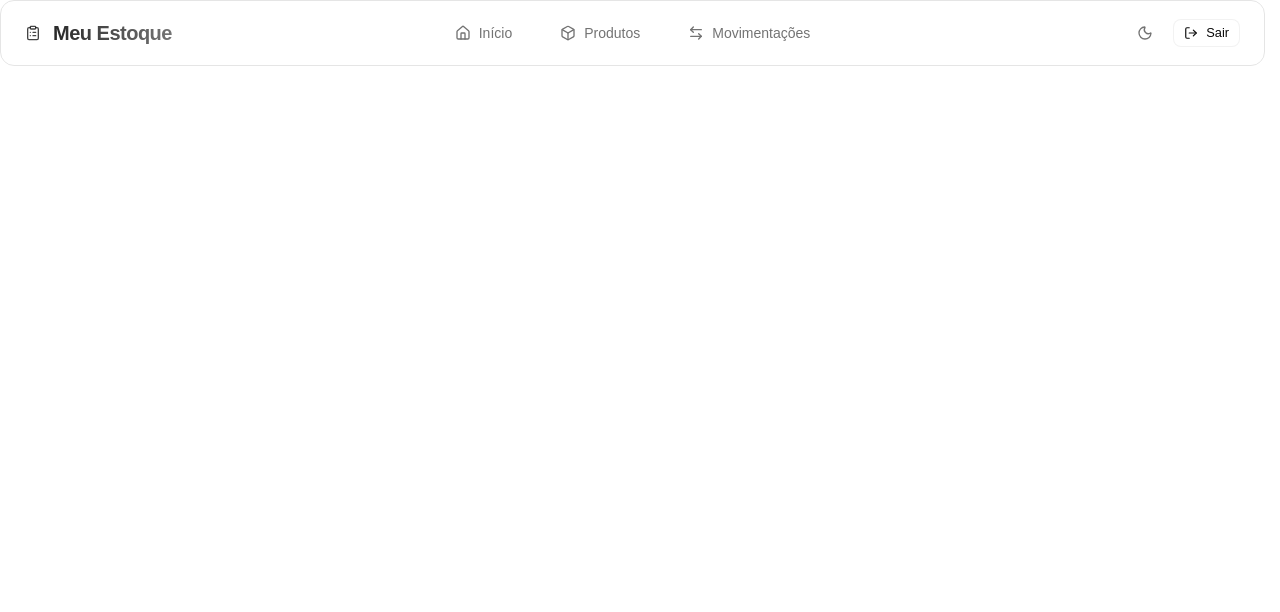
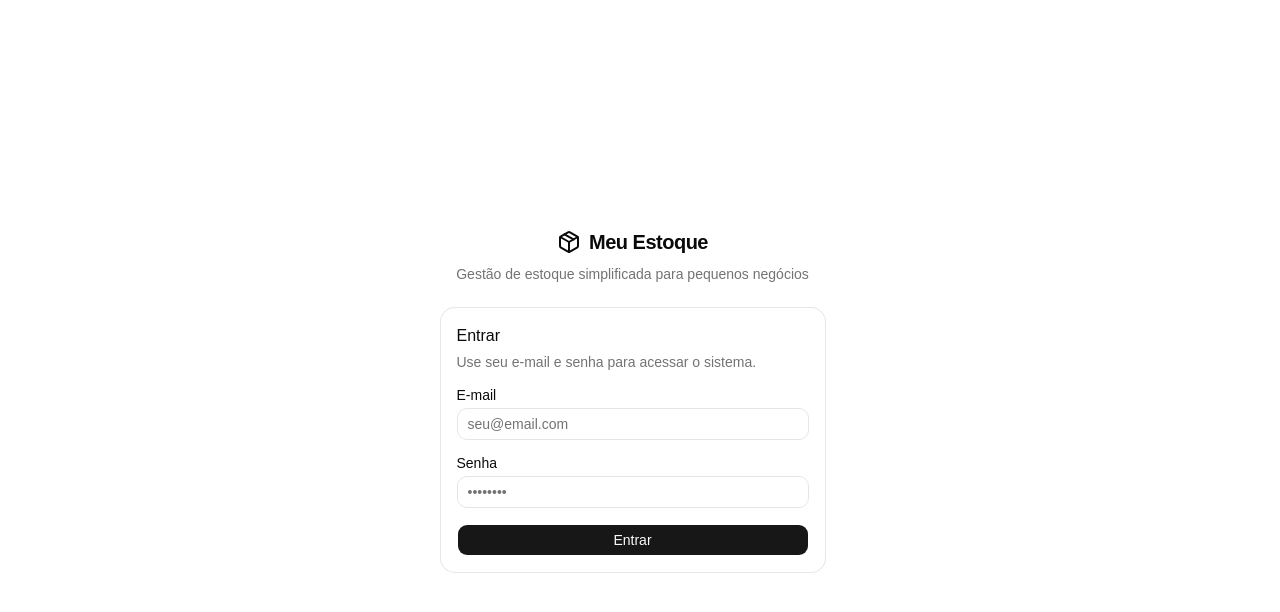
Before and after one commit to lucasws1/meu-estoque, a React (Vite) app in the folder frontend/: page /login in a window 1280 px wide. Shown: the top 612 px of the page. Built offline with nearby package versions, Linux system fonts and the light colour scheme.

Commit message:
feat: implementar autenticação de usuário com contexto e rotas privadas

```diff
--- a/frontend/src/App.jsx
+++ b/frontend/src/App.jsx
@@ -10,17 +10,28 @@ import Navbar from "./components/Navbar";
 import Produtos from "./pages/Produtos";
 import Movimentacoes from "./pages/Movimentacoes";
 import Home from "./pages/Home";
+import { AuthProvider } from "./context/AuthContext";
+import Login from "./pages/Login";
+import PrivateRoute from "./components/PrivateRoute";
+import AppLayout from "./components/AppLayout";
 
 function App() {
   return (
+    <AuthProvider>
       <BrowserRouter>
-      <Navbar />
         <Routes>
+          <Route path="/login" element={<Login />} />
+          <Route element={<PrivateRoute />}>
+            <Route element={<AppLayout />}>
               <Route path="/" element={<Home />} />
               <Route path="/produtos" element={<Produtos />} />
               <Route path="/movimentacoes" element={<Movimentacoes />} />
+            </Route>
+          </Route>
+          <Route path="*" element={<Navigate to="/" replace />} />
         </Routes>
       </BrowserRouter>
+    </AuthProvider>
   );
 }
 
--- /dev/null
+++ b/frontend/src/components/AppLayout.jsx
@@ -0,0 +1,13 @@
+import { Outlet } from "react-router-dom";
+import Navbar from "./Navbar";
+
+export default function AppLayout() {
+  return (
+    <div className="flex flex-col">
+      <Navbar />
+      <main className="flex">
+        <Outlet />
+      </main>
+    </div>
+  );
+}
--- /dev/null
+++ b/frontend/src/components/PrivateRoute.jsx
@@ -0,0 +1,7 @@
+import { useAuth } from "@/context/AuthContext";
+import { Navigate, Outlet } from "react-router-dom";
+
+export default function PrivateRoute() {
+  const { usuario } = useAuth();
+  return usuario ? <Outlet /> : <Navigate to="/login" replace />;
+}
--- /dev/null
+++ b/frontend/src/components/ui/card.jsx
@@ -0,0 +1,114 @@
+import * as React from "react"
+
+import { cn } from "@/lib/utils"
+
+function Card({
+  className,
+  size = "default",
+  ...props
+}) {
+  return (
+    <div
+      data-slot="card"
+      data-size={size}
+      className={cn(
+        "group/card flex flex-col gap-4 overflow-hidden rounded-xl bg-card py-4 text-sm text-card-foreground ring-1 ring-foreground/10 has-data-[slot=card-footer]:pb-0 has-[>img:first-child]:pt-0 data-[size=sm]:gap-3 data-[size=sm]:py-3 data-[size=sm]:has-data-[slot=card-footer]:pb-0 *:[img:first-child]:rounded-t-xl *:[img:last-child]:rounded-b-xl",
+        className
+      )}
+      {...props} />
+  );
+}
+
+function CardHeader({
+  className,
+  ...props
+}) {
+  return (
+    <div
+      data-slot="card-header"
+      className={cn(
+        "group/card-header @container/card-header grid auto-rows-min items-start gap-1 rounded-t-xl px-4 group-data-[size=sm]/card:px-3 has-data-[slot=card-action]:grid-cols-[1fr_auto] has-data-[slot=card-description]:grid-rows-[auto_auto] [.border-b]:pb-4 group-data-[size=sm]/card:[.border-b]:pb-3",
+        className
+      )}
+      {...props} />
+  );
+}
+
+function CardTitle({
+  className,
+  ...props
+}) {
+  return (
+    <div
+      data-slot="card-title"
+      className={cn(
+        "font-heading text-base leading-snug font-medium group-data-[size=sm]/card:text-sm",
+        className
+      )}
+      {...props} />
+  );
+}
+
+function CardDescription({
+  className,
+  ...props
+}) {
+  return (
+    <div
+      data-slot="card-description"
+      className={cn("text-sm text-muted-foreground", className)}
+      {...props} />
+  );
+}
+
+function CardAction({
+  className,
+  ...props
+}) {
+  return (
+    <div
+      data-slot="card-action"
+      className={cn(
+        "col-start-2 row-span-2 row-start-1 self-start justify-self-end",
+        className
+      )}
+      {...props} />
+  );
+}
+
+function CardContent({
+  className,
+  ...props
+}) {
+  return (
+    <div
+      data-slot="card-content"
+      className={cn("px-4 group-data-[size=sm]/card:px-3", className)}
+      {...props} />
+  );
+}
+
+function CardFooter({
+  className,
+  ...props
+}) {
+  return (
+    <div
+      data-slot="card-footer"
+      className={cn(
+        "flex items-center rounded-b-xl border-t bg-muted/50 p-4 group-data-[size=sm]/card:p-3",
+        className
+      )}
+      {...props} />
+  );
+}
+
+export {
+  Card,
+  CardHeader,
+  CardFooter,
+  CardTitle,
+  CardAction,
+  CardDescription,
+  CardContent,
+}
--- /dev/null
+++ b/frontend/src/context/AuthContext.jsx
@@ -0,0 +1,36 @@
+import { createContext, useContext, useState } from "react";
+
+const AuthContext = createContext(null);
+
+export function AuthProvider({ children }) {
+  const [usuario, setUsuario] = useState(() => {
+    try {
+      const u = localStorage.getItem("usuario");
+      return u ? JSON.parse(u) : null;
+    } catch (error) {
+      return null;
+    }
+  });
+
+  function login(token, user) {
+    localStorage.setItem("token", token);
+    localStorage.setItem("usuario", JSON.stringify(user));
+    setUsuario(user);
+  }
+
+  function logout() {
+    localStorage.removeItem("token");
+    localStorage.removeItem("usuario");
+    setUsuario(null);
+  }
+
+  return (
+    <AuthContext.Provider value={{ usuario, login, logout }}>
+      {children}
+    </AuthContext.Provider>
+  );
+}
+
+export function useAuth() {
+  return useContext(AuthContext);
+}
--- a/frontend/src/pages/Login.jsx
+++ b/frontend/src/pages/Login.jsx
@@ -0,0 +1,112 @@
+import { useAuth } from "@/context/AuthContext";
+import { fazerLogin } from "@/services/auth";
+import { useState } from "react";
+import { useNavigate } from "react-router-dom";
+import { Button } from "@/components/ui/button";
+import { Input } from "@/components/ui/input";
+import { Label } from "@/components/ui/label";
+import {
+  Card,
+  CardAction,
+  CardContent,
+  CardDescription,
+  CardFooter,
+  CardHeader,
+  CardTitle,
+} from "@/components/ui/card";
+import { Loader2, Package } from "lucide-react";
+
+export default function Login() {
+  const { login } = useAuth();
+  const navigate = useNavigate();
+
+  const [email, setEmail] = useState("");
+  const [senha, setSenha] = useState("");
+  const [erro, setErro] = useState("");
+  const [carregando, setCarregando] = useState(false);
+
+  async function handleSubmit(e) {
+    e.preventDefault();
+    setErro("");
+    setCarregando(true);
+
+    try {
+      const { data } = await fazerLogin({ email, senha });
+      login(data.token, data.usuario);
+      navigate("/", { replace: true });
+    } catch (error) {
+      setErro(
+        error.response?.data?.error ||
+          "Erro ao fazer login. Por favor, tente novamente.",
+      );
+    } finally {
+      setCarregando(false);
+    }
+  }
+
+  return (
+    <div className="min-h-screen flex items-center justify-center bg-background px-4">
+      <div className="w-full max-w-sm flex flex-col gap-6">
+        {/* Logo */}
+        <div className="flex flex-col items-center gap-2">
+          <div className="flex items-center gap-2">
+            <Package className="size-6" />
+            <span className="text-xl font-semibold tracking-tight">
+              Meu Estoque
+            </span>
+          </div>
+          <p className="text-sm text-muted-foreground">
+            Gestão de estoque simplificada para pequenos negócios
+          </p>
+        </div>
+
+        <Card>
+          <CardHeader>
+            <CardTitle className="text-base">Entrar</CardTitle>
+            <CardDescription>
+              Use seu e-mail e senha para acessar o sistema.
+            </CardDescription>
+          </CardHeader>
+          <CardContent>
+            <form onSubmit={handleSubmit} className="flex flex-col gap-4">
+              <div className="flex flex-col gap-1.5">
+                <Label htmlFor="email">E-mail</Label>
+                <Input
+                  id="email"
+                  type="email"
+                  placeholder="seu@email.com"
+                  autoComplete="email"
+                  value={email}
+                  onChange={(e) => setEmail(e.target.value)}
+                  required
+                  disabled={carregando}
+                />
+              </div>
+
+              <div className="flex flex-col gap-1.5">
+                <Label htmlFor="senha">Senha</Label>
+                <Input
+                  id="senha"
+                  type="password"
+                  placeholder="••••••••"
+                  autoComplete="current-password"
+                  value={senha}
+                  onChange={(e) => setSenha(e.target.value)}
+                  required
+                  disabled={carregando}
+                />
+              </div>
+
+              {erro && <p className="text-sm text-destructive">{erro}</p>}
+
+              <Button type="submit" className="w-full" disabled={carregando}>
+                {carregando && <Loader2 className="size-4 animate-spin" />}
+                Entrar
+              </Button>
+            </form>
+          </CardContent>
+        </Card>
+      </div>
+    </div>
+  );
+}
--- a/frontend/src/services/auth.js
+++ b/frontend/src/services/auth.js
@@ -0,0 +1,3 @@
+import api from "./api";
+
+export const fazerLogin = (credenciais) => api.post("/auth/login", credenciais);
```
Also changed, not shown: 2 other files (tests, documents, lock files or other folders). Lines whose indentation alone changed are shown as unchanged.
